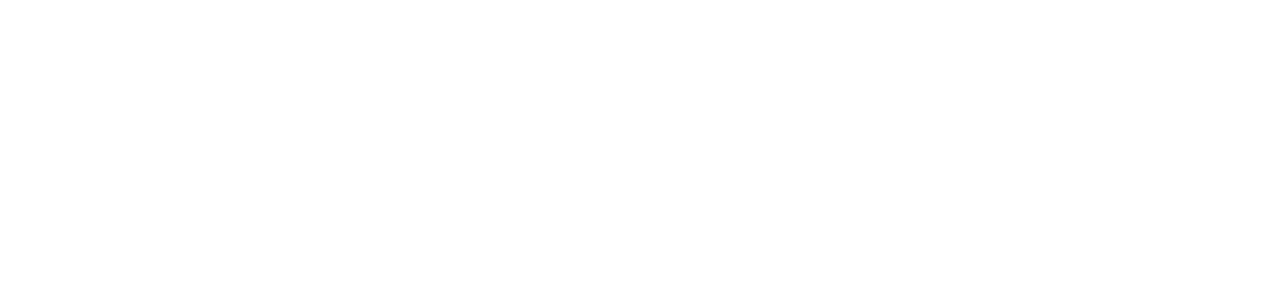
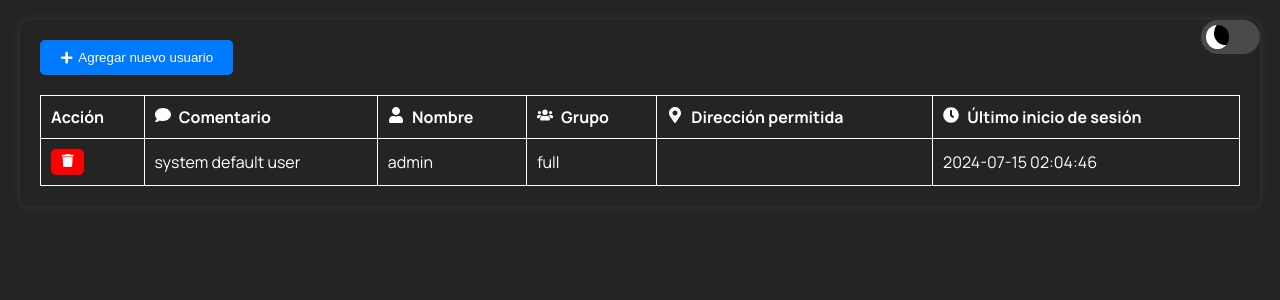
Before and after one commit to NoeOnDev/Front-end-Mikrotik-Router, a React (Vite) app: page /add-users in a window 1280 px wide. Before the commit this address had no page. Shown: the top 300 px of the page. Built offline with nearby package versions, Linux system fonts and the light colour scheme.

Commit message:
feat: Agregar funcionalidad de cambio de tema en página de agregar usuarios

```diff
--- a/src/components/pages/AddUsersPage.tsx
+++ b/src/components/pages/AddUsersPage.tsx
@@ -1,5 +1,92 @@
-import React from "react";
+import React, { useState, useEffect } from "react";
+import {
+  FaTrash,
+  FaComment,
+  FaUser,
+  FaUsers,
+  FaMapMarkerAlt,
+  FaClock,
+  FaPlus,
+} from "react-icons/fa";
+import styles from "../../css/AddUsersPage.module.css";
+import { ThemeToggleButton } from "../utils/ThemeToggleButton";
 
 export const AddUsersPage: React.FC = () => {
-  return <div>AddUsersPage</div>;
+  const [isDarkMode, setIsDarkMode] = useState(() => {
+    const savedTheme = localStorage.getItem("theme");
+    return savedTheme === "light" ? true : false;
+  });
+
+  const toggleTheme = () => {
+    setIsDarkMode((prevMode) => {
+      const newMode = !prevMode;
+      localStorage.setItem("theme", newMode ? "light" : "dark");
+      return newMode;
+    });
+  };
+
+  useEffect(() => {
+    if (isDarkMode) {
+      document.documentElement.setAttribute("data-theme", "light");
+    } else {
+      document.documentElement.setAttribute("data-theme", "dark");
+    }
+  }, [isDarkMode]);
+
+  return (
+    <div className={styles.container}>
+      <div className={styles.themeToggleButton}>
+        <ThemeToggleButton onClick={toggleTheme} isDarkMode={isDarkMode} />
+      </div>
+      <div className={styles.userManagement}>
+        <div className={styles.header}>
+          <button type="button" className={styles.addButton}>
+            <FaPlus className={styles.icon} /> Agregar nuevo usuario
+          </button>
+        </div>
+        <div className={styles.tableContainer}>
+          <table className={styles.userTable}>
+            <thead>
+              <tr>
+                <th>Acción</th>
+                <th>
+                  <FaComment className={styles.icon} /> Comentario
+                </th>
+                <th>
+                  <FaUser className={styles.icon} /> Nombre
+                </th>
+                <th>
+                  <FaUsers className={styles.icon} /> Grupo
+                </th>
+                <th>
+                  <FaMapMarkerAlt className={styles.icon} /> Dirección permitida
+                </th>
+                <th>
+                  <FaClock className={styles.icon} /> Último inicio de sesión
+                </th>
+              </tr>
+            </thead>
+            <tbody>
+              <tr>
+                <td>
+                  <button
+                    type="button"
+                    aria-label="Eliminar usuario"
+                    className={styles.deleteButton}
+                  >
+                    <FaTrash />
+                  </button>
+                </td>
+                <td>system default user</td>
+                <td>admin</td>
+                <td>full</td>
+                <td></td>
+                <td>2024-07-15 02:04:46</td>
+              </tr>
+            </tbody>
+          </table>
+        </div>
+      </div>
+    </div>
+  );
 };
--- a/src/containers/App.tsx
+++ b/src/containers/App.tsx
@@ -1,11 +1,13 @@
 import { BrowserRouter, Routes, Route } from "react-router-dom";
 import { LoginPage } from "../components/pages/LoginPage";
+import { AddUsersPage } from "../components/pages/AddUsersPage";
 
 export const App: React.FC = () => {
   return (
     <BrowserRouter>
       <Routes>
         <Route path="/" element={<LoginPage />} />
+        <Route path="/add-users" element={<AddUsersPage />} />
       </Routes>
     </BrowserRouter>
   );
--- /dev/null
+++ b/src/css/AddUsersPage.module.css
@@ -0,0 +1,133 @@
+:root {
+    --background-color-light: #ffffff;
+    --background-color-dark: #242424;
+    --text-color-light: #000000;
+    --text-color-dark: #ffffff;
+    --input-background-color-light: #f0f0f0;
+    --input-background-color-dark: #333333;
+    --input-border-color-light: #cccccc;
+    --input-border-color-dark: #555555;
+    --button-background-color: #007bff;
+    --button-hover-color: #0056b3;
+    --button-active-color: #004085;
+    --button-text-color: #ffffff;
+    --shadow-light: 0 0 10px rgba(0, 0, 0, 0.1);
+    --shadow-dark: 0 0 10px rgba(255, 255, 255, 0.1);
+    --border-color-light: #000000;
+    --border-color-dark: #ffffff;
+}
+
+[data-theme="light"] {
+    --background-color: var(--background-color-light);
+    --text-color: var(--text-color-light);
+    --input-background-color: var(--input-background-color-light);
+    --input-border-color: var(--input-border-color-light);
+    --border-color: var(--border-color-light);
+    --shadow: var(--shadow-light);
+}
+
+[data-theme="dark"] {
+    --background-color: var(--background-color-dark);
+    --text-color: var(--text-color-dark);
+    --input-background-color: var(--input-background-color-dark);
+    --input-border-color: var(--input-border-color-dark);
+    --border-color: var(--border-color-dark);
+    --shadow: var(--shadow-dark);
+}
+
+body {
+    margin: 0;
+    padding: 0;
+    background-color: var(--background-color);
+    color: var(--text-color);
+    font-family: 'Manrope', sans-serif;
+}
+
+.container {
+    display: flex;
+    flex-direction: column;
+    align-items: center;
+    padding: 20px;
+}
+
+.themeToggleButton {
+    position: absolute;
+    top: 20px;
+    right: 20px;
+    cursor: pointer;
+    background: none;
+    border: none;
+    outline: none;
+}
+
+.userManagement {
+    width: 100%;
+    max-width: 1200px;
+    background-color: var(--background-color);
+    box-shadow: var(--shadow);
+    padding: 20px;
+    border-radius: 10px;
+}
+
+.header {
+    display: flex;
+    justify-content: space-between;
+    margin-bottom: 20px;
+}
+
+.addButton,
+.settingsButton,
+.aaaButton {
+    display: flex;
+    align-items: center;
+    padding: 10px 20px;
+    border: none;
+    border-radius: 5px;
+    background-color: var(--button-background-color);
+    color: var(--button-text-color);
+    cursor: pointer;
+    transition: background-color 0.3s, transform 0.1s;
+}
+
+.addButton:hover,
+.settingsButton:hover,
+.aaaButton:hover {
+    background-color: var(--button-hover-color);
+}
+
+.addButton:active,
+.settingsButton:active,
+.aaaButton:active {
+    background-color: var(--button-active-color);
+    transform: scale(0.95);
+}
+
+.tableContainer {
+    overflow-x: auto;
+}
+
+.userTable {
+    width: 100%;
+    border-collapse: collapse;
+    border: 1px solid var(--border-color);
+}
+
+.userTable th,
+.userTable td {
+    border: 1px solid var(--border-color);
+    padding: 10px;
+    text-align: left;
+}
+
+.deleteButton {
+    padding: 5px 10px;
+    border: none;
+    border-radius: 5px;
+    background-color: red;
+    color: white;
+    cursor: pointer;
+}
+
+.icon {
+    margin-right: 5px;
+}
```
